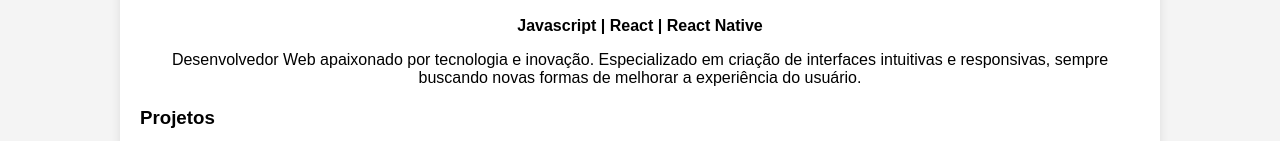
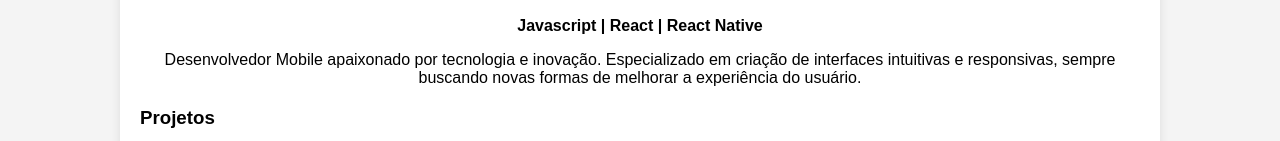
Before and after one commit to rodrifontes/portfolio-git, a plain HTML site: page index.html in a window 1280 px wide. Shown: the part 327-468 px from the top of the page. Drawn offline with Linux system fonts and the light colour scheme.

Commit message:
Update index.html

```diff
--- a/index.html
+++ b/index.html
@@ -17,7 +17,7 @@
       <img src="./img/perfil.png" alt="Minha Foto">
       <h2>João Silva</h2>
       <b>Javascript | React | React Native</b>
-      <p>Desenvolvedor Web apaixonado por tecnologia e inovação. Especializado em criação de interfaces intuitivas e
+      <p>Desenvolvedor Mobile apaixonado por tecnologia e inovação. Especializado em criação de interfaces intuitivas e
         responsivas, sempre buscando novas formas de melhorar a experiência do usuário.</p>
     </div>
     <div class="projects">
```
